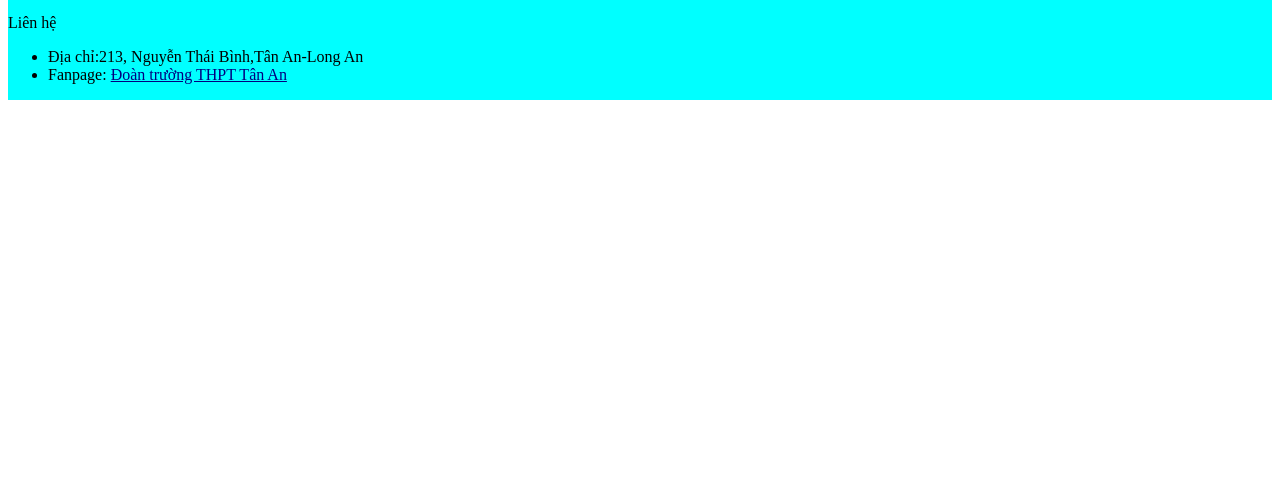
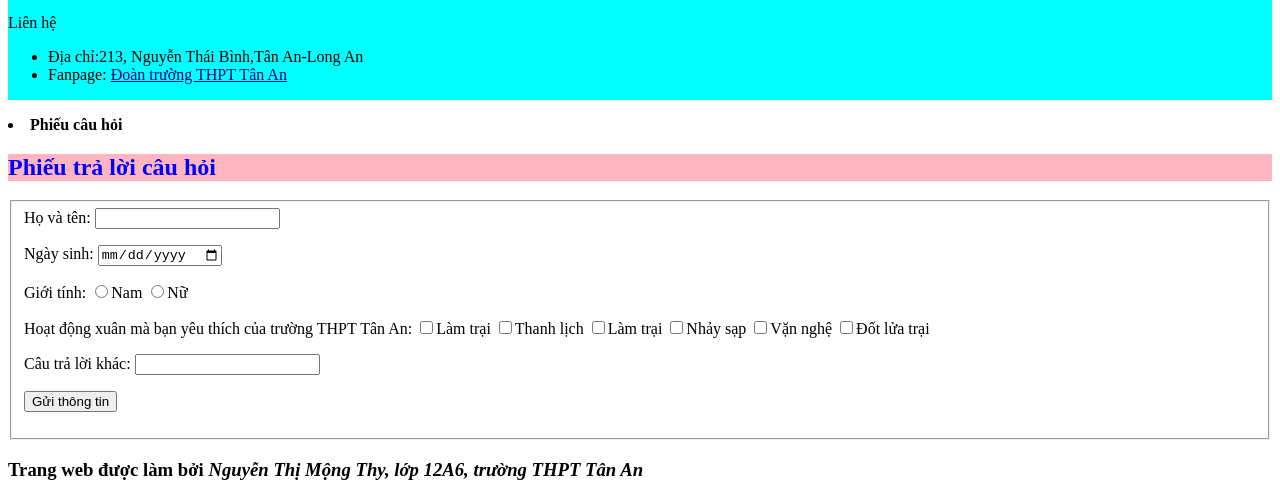
Before and after one commit to phuongyuti/mongthylan7, a plain HTML site: page index.html in a window 1280 px wide. Shown: the part 3147-3647 px from the top of the page. Before the commit the page ends 3255 px from the top, so only its background shows below. Drawn offline with Linux system fonts and the light colour scheme.

Commit message:
Update index.html

```diff
--- a/index.html
+++ b/index.html
@@ -103,5 +103,33 @@ Sau khi xem các bạn thí sinh trình diễn phần thưởng sẽ đư
 </div>
 </div>
 </footer>
+<p id="p8"><li><b>Phiếu câu hỏi</b></li></p>
+</ol>
+</div>
+<form>
+<h2>Phiếu trả lời câu hỏi</h2>
+<fieldset style="color:black">
+<label for="ten">Họ và tên:</label>
+<input for="ten" type="text"><br>
+<p><label for="ngaysinh">Ngày sinh:</label>
+<input for="ngaysinh" type="date"><br></p>
+<p><label for="gioi">Giới tính:</label>
+<input for="gioi" type="radio"; value="Nam" name="gioi">Nam
+<input for="gioi" type="radio"; value="Nữ" name="gioi">Nữ</p>
+<p><label for="thich">Hoạt động xuân mà bạn yêu thích của trường THPT Tân An:</label>
+<input for="thich" type="checkbox"; value="Làm trại" name="thich">Làm trại
+<input for="thich"type="checkbox"; value="Thanh lịch" name="thich">Thanh lịch
+<input for="thich" type="checkbox"; value="Làm trại" name="thich">Làm trại
+<input for="thich" type="checkbox"; value="Nhảy sạp" name="thich">Nhảy sạp
+<input for="thich" type="checkbox"; value="Văn nghệ" name="thich">Vặn nghệ
+<input for="thich" type="checkbox"; value="Đốt lửa trại" name="thich">Đốt lửa trại
+<br></p>
+<p><label for="khac">Câu trả lời khác:</label>
+<input for="khac" type="write"></p>
+<p><label for="gui"></label>
+<input for="gui" type="submit" value="Gửi thông tin"></p>
+</fieldset>
+</form>
+<h3> Trang web được làm bởi <i> Nguyễn Thị Mộng Thy, lớp 12A6, trường THPT Tân An</i></h3>
 </body>
 </html>
```
